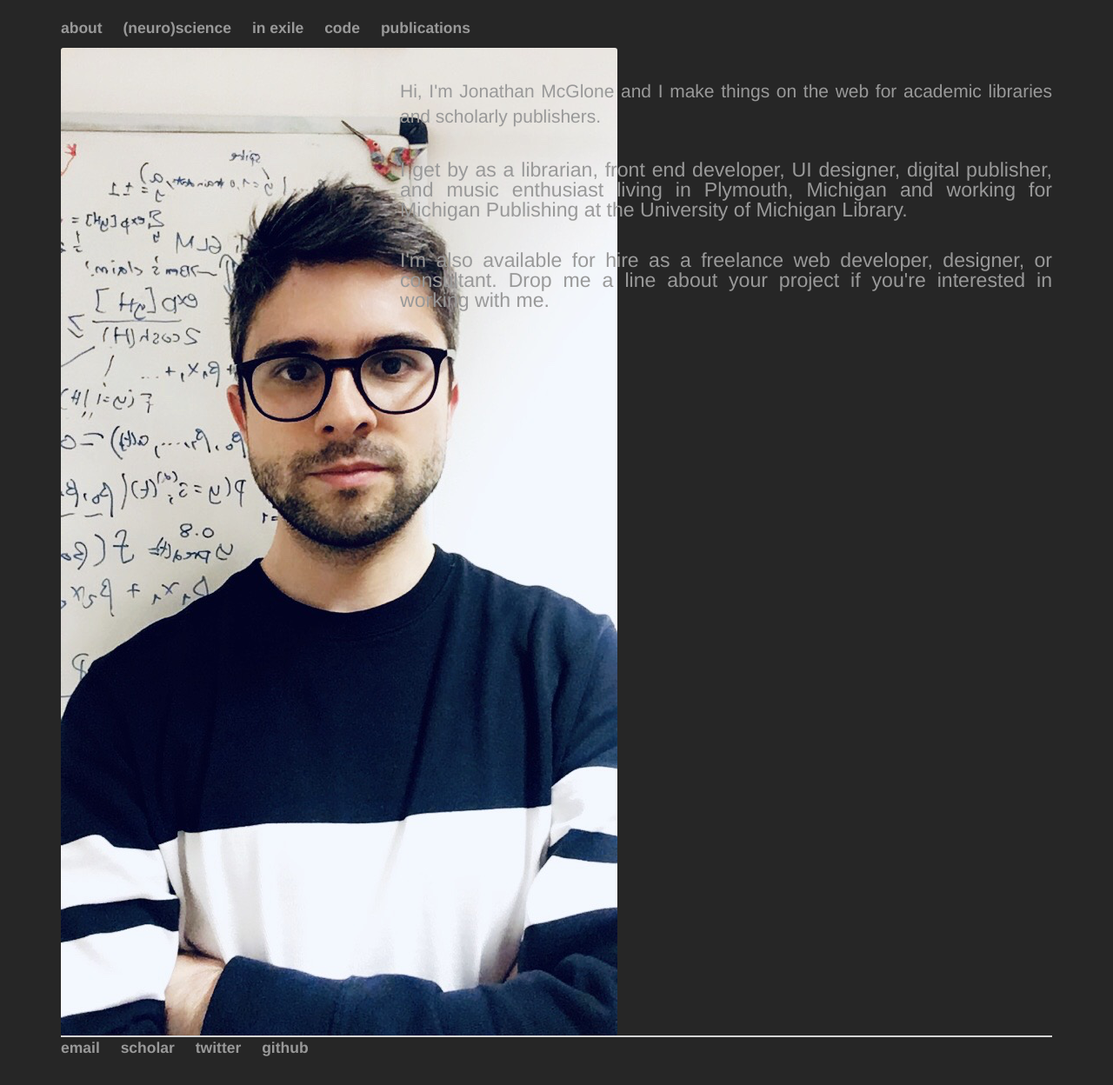
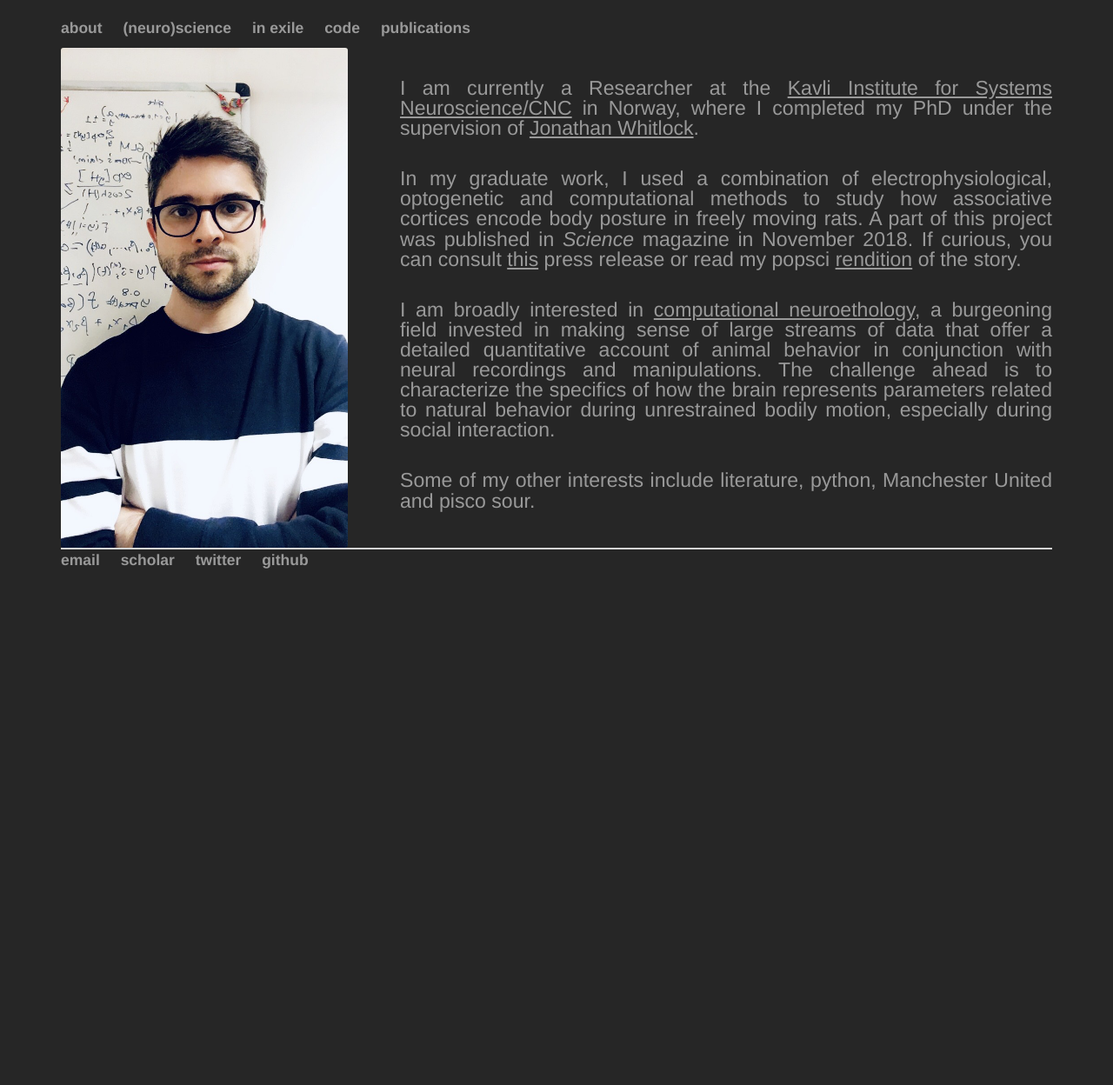
Before and after one commit to bartulem/bartulem.github.io, a Jekyll site: the page built from about/index.html, in a window 1280 px wide. Shown: the whole page at 87% size. Built offline with Jekyll 4.4.1, drawn with Linux system fonts in a browser that asks for light colours; after the commit the page ends 900 px from its top, so only the background shows below that.

Commit message:
Update index.html

```diff
--- a/about/index.html
+++ b/about/index.html
@@ -4,13 +4,12 @@ title: bartulem
 ---
 <div class="row marketing">
 	<div class="col-sm-4">
-	<img  class="rounded-corners" alt="Jonathan McGlone" src="http://bartulem.github.io/img/bm2020w.png">
+		<img class="rounded-corners" alt="Bartul Mimica" src="http://bartulem.github.io/img/bm2020w.png" style="width:330px;height:575px;">
 	</div>
-	<div itemscope itemtype="http://data-vocabulary.org/Person" class="col-sm-8">
-	<p class="lead">Hi, I'm <span itemprop="name">Jonathan McGlone</span> and I make things on the web for academic libraries and scholarly publishers.</p>
-	<p>I get by as a <span itemprop="title">librarian</span>, <span itemprop="title">front end developer</span>, <span itemprop="title">UI designer</span>, <span itemprop="title">digital publisher</span>, and music enthusiast living in <span itemprop="address" itemscope
-    itemtype="http://data-vocabulary.org/Address"> <span itemprop="locality">Plymouth</span>, <span itemprop="region">Michigan</span></span> and working for <a href="http://www.publishing.umich.edu">Michigan Publishing</a> at <span itemprop="affiliation">the <a href="http://www.lib.umich.edu">University of Michigan Library</a></span>.</p>
-
-	<p>I'm also available for hire as a <span itemprop="title">freelance web developer, designer, or consultant</span>. <a href="contact">Drop me a line</a> about your project if you're interested in working with me.</p>
+	<div class="col-sm-8">
+		<p>I am currently a Researcher at the <a style="text-decoration:underline" href="https://www.ntnu.edu/kavli/">Kavli Institute for Systems Neuroscience/CNC</a> in Norway, where I completed my PhD under the supervision of <a style="text-decoration:underline" href="https://www.whitlocklab.org/">Jonathan Whitlock</a>.</p>
+		<p>In my graduate work, I used a combination of electrophysiological, optogenetic and computational methods to study how associative cortices encode body posture in freely moving rats. A part of this project was published in <i>Science</i> magazine in November 2018. If curious, you can consult <a style="text-decoration:underline" href="https://norwegianscitechnews.com/2018/11/scientists-record-posture-coding-neurons-in-the-cortex/">this</a> press release or read my popsci <a style="text-decoration:underline" href="https://www.whitlocklab.org/striking-a-pose-in-the-cortex/">rendition</a> of the story.</p>
+		<p>I am broadly interested in <a style="text-decoration:underline" href="https://www.sciencedirect.com/science/article/abs/pii/S0896627319308414/">computational neuroethology</a>, a burgeoning field invested in making sense of large streams of data that offer a detailed quantitative account of animal behavior in conjunction with neural recordings and manipulations. The challenge ahead is to characterize the specifics of how the brain represents parameters related to natural behavior during unrestrained bodily motion, especially during social interaction.</p>
+		<p>Some of my other interests include literature, python, Manchester United and pisco sour.</p>
 	</div>
 </div>
```
